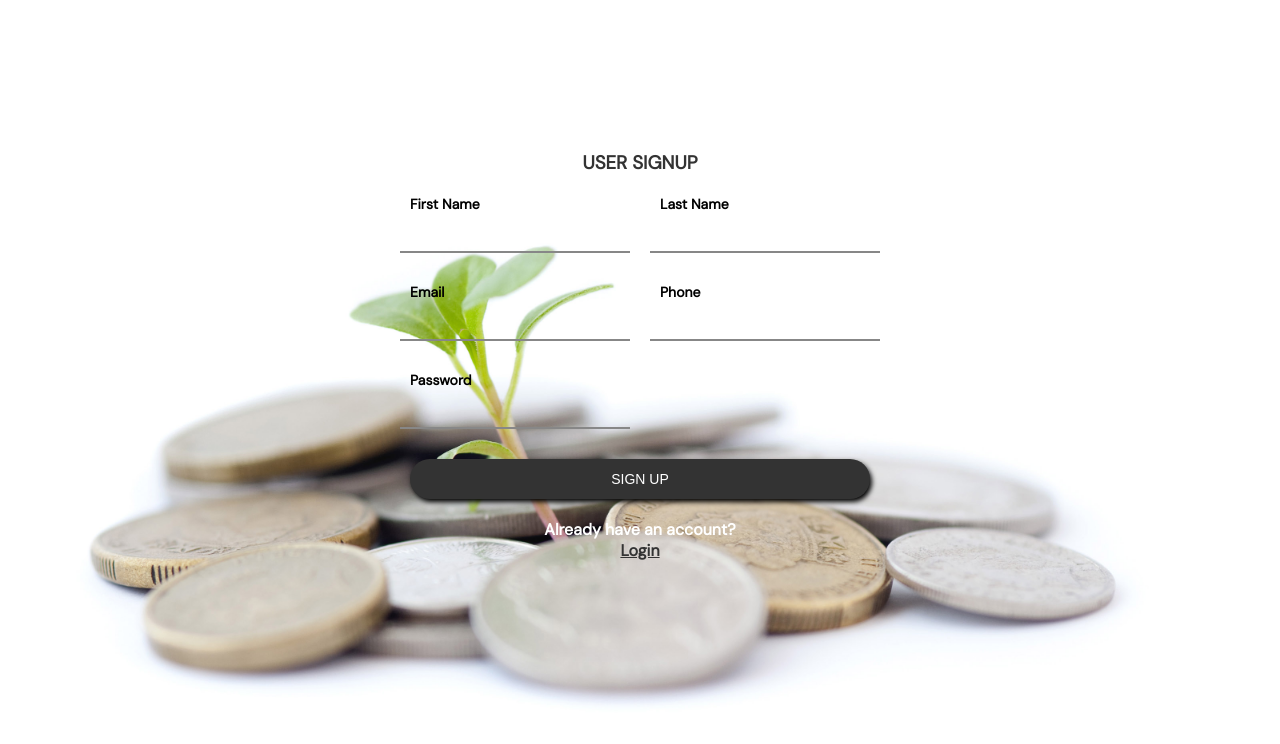
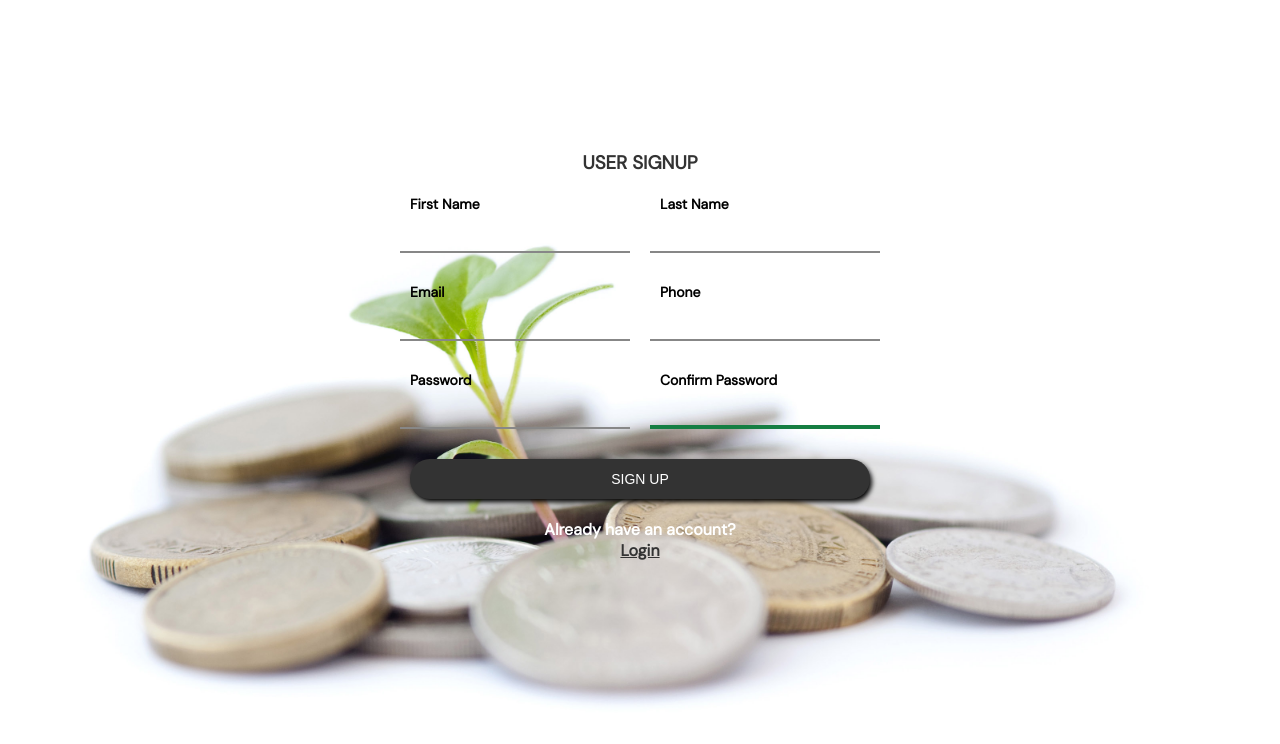
Before and after one commit to oluwatoba1/rc2, a React (Create React App) app: page /register in a window 1280 px wide. Shown: the top 744 px of the page. Built offline with nearby package versions, Linux system fonts and the light colour scheme.

Commit message:
Register Component Update

```diff
--- a/src/components/auth/Login.js
+++ b/src/components/auth/Login.js
@@ -42,7 +42,7 @@ const Login = ({
 	const onChange = e => {
 		setUser({
 			...user,
-			[e.target.name]: e.target.value
+			[e.target.name]: e.target.value.trim()
 		});
 	};
 
--- a/src/components/auth/Register.js
+++ b/src/components/auth/Register.js
@@ -4,7 +4,6 @@ import PropTypes from 'prop-types';
 
 import './auth.css';
 import { register, setLoading } from '../../actions/authActions';
-// import AuthContext from '../../context/auth/authContext';
 
 const Register = ({
 	history,
@@ -12,33 +11,40 @@ const Register = ({
 	register,
 	setLoading
 }) => {
-	// const authContext = useContext(AuthContext);
-	// const {register, isAuthenticated} = authContext;
-
 	const [user, setUser] = useState({
 		firstname: '',
 		lastname: '',
 		email: '',
 		phone: '',
-		password: ''
+		password: '',
+		confirm_password: ''
 	});
 
-	let { firstname, lastname, email, phone, password } = user;
+	let { firstname, lastname, email, phone, password, confirm_password } = user;
 
 	useEffect(() => {
 		isAuthenticated && history.push('/');
-	}, [isAuthenticated, history]);
+
+		if (password === confirm_password) {
+			document.getElementById('confirmPass').style.borderColor = '#157e42';
+			document.getElementById('confirmPass').style.borderWidth = '0 0 4px';
+		} else {
+			document.getElementById('confirmPass').style.borderColor = 'red';
+			document.getElementById('confirmPass').style.borderWidth = '0 0 4px';
+		}
+	}, [password, confirm_password, isAuthenticated, history]);
 
 	const onChange = e => {
 		setUser({
 			...user,
-			[e.target.name]: e.target.value
+			[e.target.name]: e.target.value.trim()
 		});
 	};
 
 	const onSubmit = e => {
 		e.preventDefault();
 		setLoading(true);
+		if (password === confirm_password) {
 			register({
 				firstname,
 				lastname,
@@ -46,6 +52,7 @@ const Register = ({
 				phone,
 				password
 			});
+		}
 		setLoading(false);
 	};
 
@@ -61,6 +68,7 @@ const Register = ({
 							type="text"
 							value={firstname}
 							onChange={onChange}
+							required
 						/>
 					</div>
 					<div className="form-group">
@@ -70,15 +78,28 @@ const Register = ({
 							type="text"
 							value={lastname}
 							onChange={onChange}
+							required
 						/>
 					</div>
 					<div className="form-group">
 						<label htmlFor="email">Email</label>
-						<input name="email" type="text" value={email} onChange={onChange} />
+						<input
+							name="email"
+							type="email"
+							value={email}
+							onChange={onChange}
+							required
+						/>
 					</div>
 					<div className="form-group">
 						<label htmlFor="phone">Phone</label>
-						<input name="phone" type="text" value={phone} onChange={onChange} />
+						<input
+							name="phone"
+							type="phone"
+							value={phone}
+							onChange={onChange}
+							required
+						/>
 					</div>
 					<div className="form-group">
 						<label htmlFor="password">Password</label>
@@ -87,13 +108,23 @@ const Register = ({
 							type="password"
 							value={password}
 							onChange={onChange}
+							required
+						/>
+					</div>
+					<div className="form-group">
+						<label htmlFor="confirm_password">Confirm Password</label>
+						<input
+							id="confirmPass"
+							name="confirm_password"
+							type="password"
+							value={confirm_password}
+							onChange={onChange}
+							required
 						/>
 					</div>
 				</div>
 				<div className="submitWrapper">
-					<button type="submit">
-						{loading ? 'Registering...' : 'Sign up'}
-					</button>
+					<button type="submit">{loading ? 'Signing up...' : 'Sign up'}</button>
 				</div>
 				<p>
 					Already have an account? <a href="/login">Login</a>
```
Lines whose indentation alone changed are shown as unchanged.
